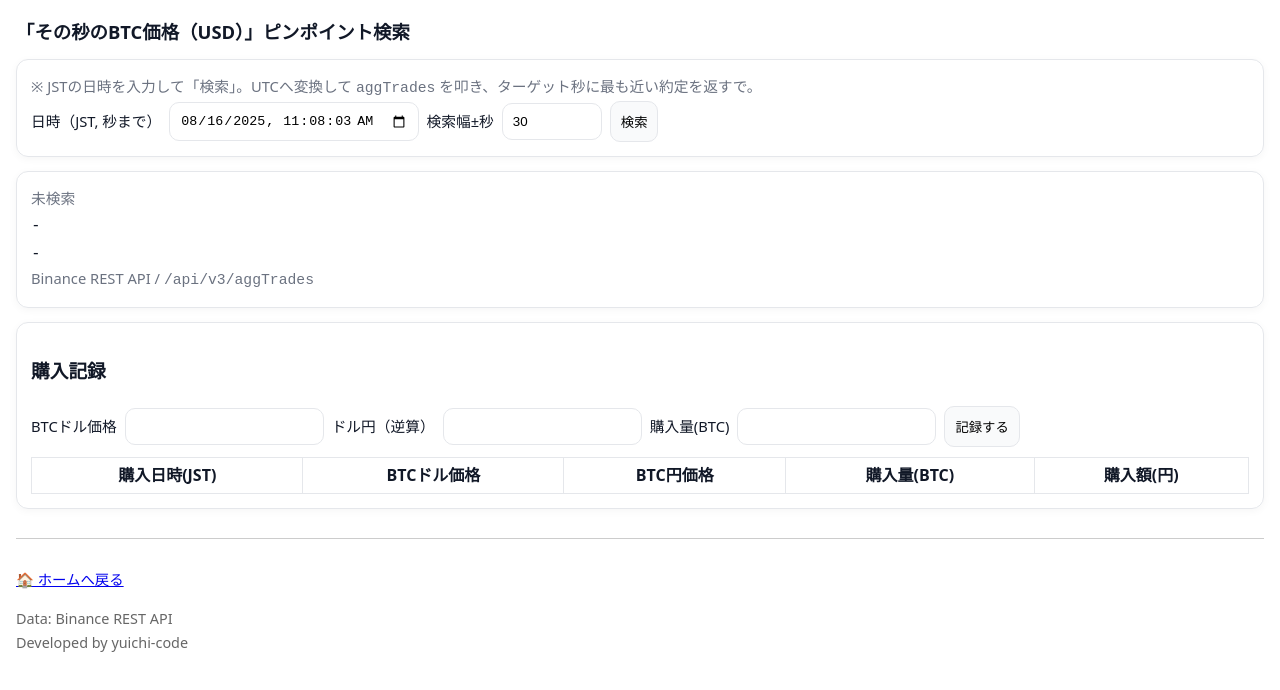
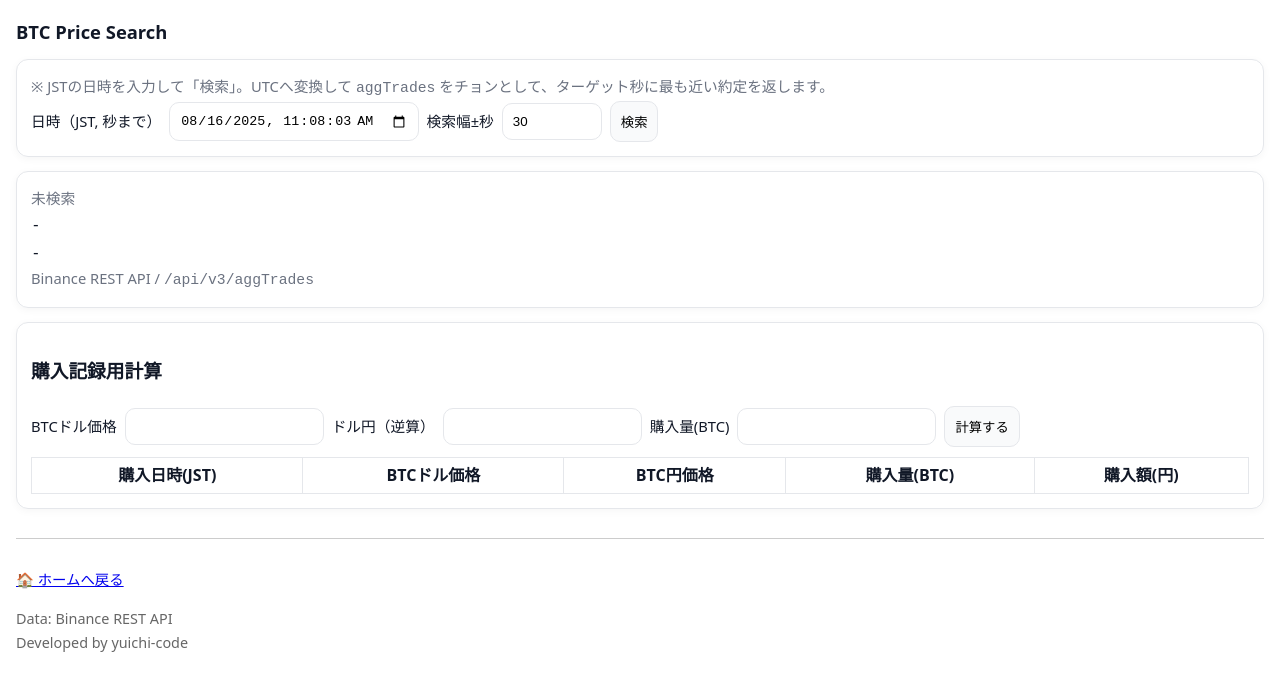
Before and after one commit to yuichi-code/btc-checker, a plain HTML site: page btc_trade_at.html in a window 1280 px wide. Drawn offline with Linux system fonts and the light colour scheme.

Commit message:
Update btc_trade_at.html

```diff
--- a/btc_trade_at.html
+++ b/btc_trade_at.html
@@ -21,9 +21,9 @@
 </style>
 </head>
 <body>
-  <h1>「その秒のBTC価格（USD）」ピンポイント検索</h1>
+  <h1>BTC Price Search</h1>
   <div class="card">
-    <div class="muted small">※ JSTの日時を入力して「検索」。UTCへ変換して <code>aggTrades</code> を叩き、ターゲット秒に最も近い約定を返すで。</div>
+    <div class="muted small">※ JSTの日時を入力して「検索」。UTCへ変換して <code>aggTrades</code> をチョンとして、ターゲット秒に最も近い約定を返します。</div>
     <div class="row">
       <label for="dt" class="small">日時（JST, 秒まで）</label>
       <input id="dt" type="datetime-local" step="1" />
@@ -42,7 +42,7 @@
 
   <!-- ここから追加：購入記録フォーム -->
   <div class="card">
-    <h3>購入記録</h3>
+    <h3>購入記録用計算</h3>
     <div class="row">
       <label class="small">BTCドル価格</label>
       <input id="priceUsd" type="number" step="0.01">
@@ -50,7 +50,7 @@
       <input id="usdJpy" type="number" step="0.01">
       <label class="small">購入量(BTC)</label>
       <input id="amountBtc" type="number" step="0.00000001">
-      <button id="addRecord">記録する</button>
+      <button id="addRecord">計算する</button>
     </div>
     <table id="recordsTable">
       <thead>
```
